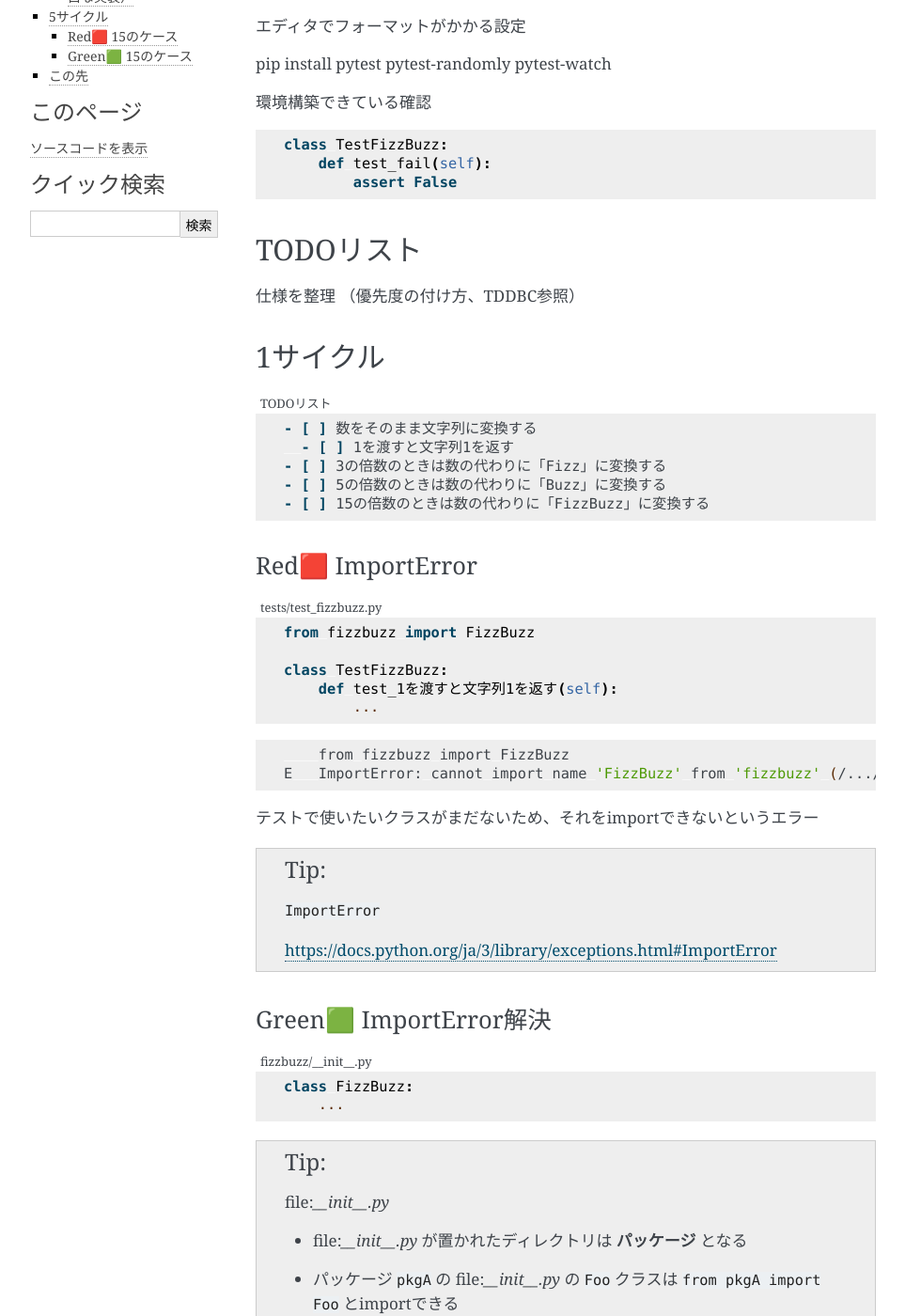
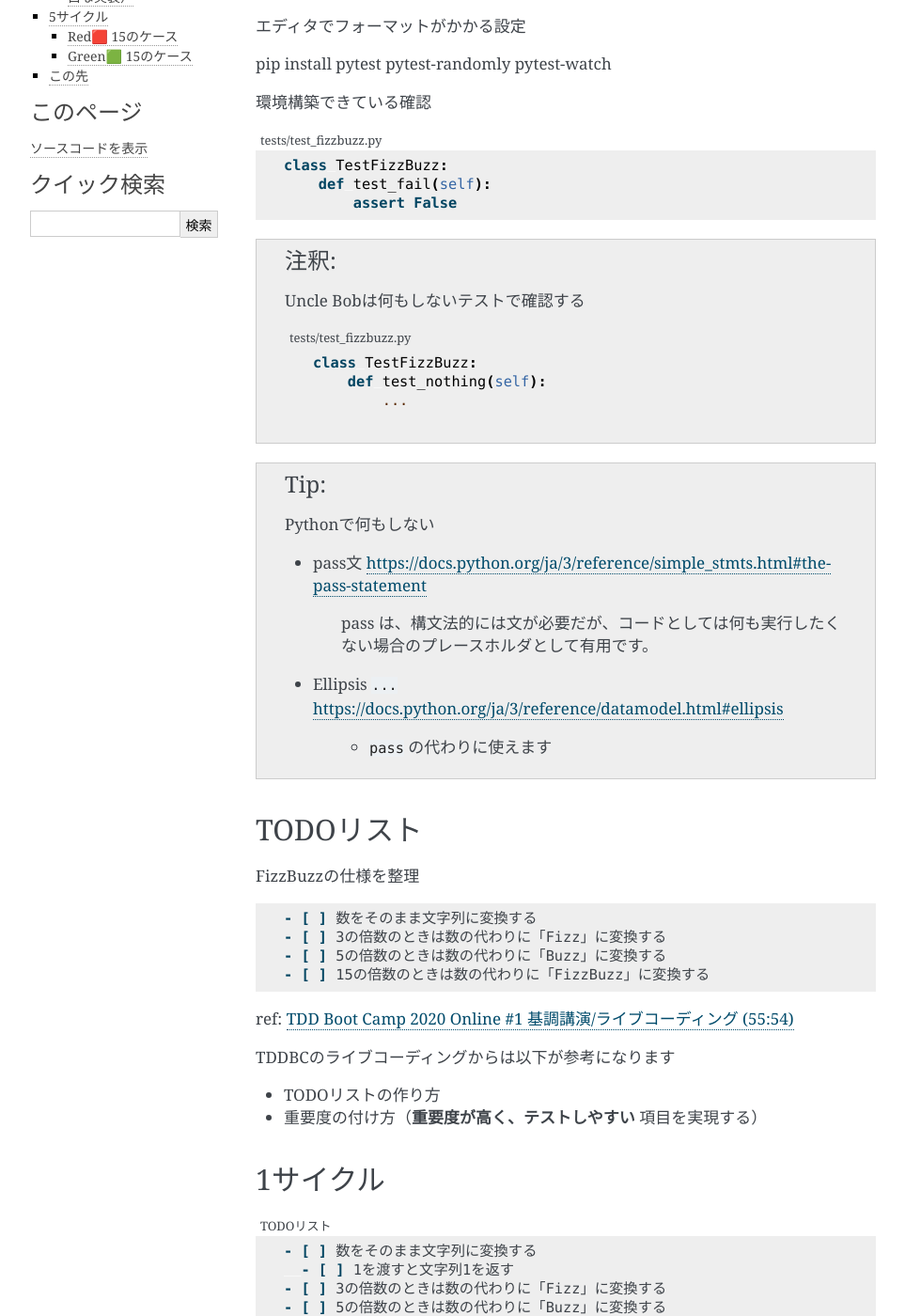
Before and after one commit to ftnext/small-technical-2023, a Sphinx documentation site: the page built from source/chapter-tdd.rst, in a window 1280 px wide and 1400 px high, scrolled down 717 px. Shown: the whole window at 94% size, without its empty margins (148-1111 px from the left). Built offline with Sphinx 7.4.7, drawn with Linux system fonts in a browser that asks for light colours.

Commit message:
[feat] Refine environment setup

```diff
--- a/source/tdd/environment.rst.txt
+++ b/source/tdd/environment.rst.txt
@@ -10,13 +10,46 @@ pip install pytest pytest-randomly pytest-watch
 環境構築できている確認
 
 .. code-block:: python
+    :caption: tests/test_fizzbuzz.py
 
     class TestFizzBuzz:
         def test_fail(self):
             assert False
 
+.. note:: Uncle Bobは何もしないテストで確認する
+
+    .. code-block:: python
+        :caption: tests/test_fizzbuzz.py
+
+        class TestFizzBuzz:
+            def test_nothing(self):
+                ...
+
+.. tip:: Pythonで何もしない
+
+    - pass文 https://docs.python.org/ja/3/reference/simple_stmts.html#the-pass-statement
+
+        pass は、構文法的には文が必要だが、コードとしては何も実行したくない場合のプレースホルダとして有用です。
+
+    - Ellipsis ``...`` https://docs.python.org/ja/3/reference/datamodel.html#ellipsis
+
+        - ``pass`` の代わりに使えます
+
 TODOリスト
 ==============================
 
-仕様を整理
-（優先度の付け方、TDDBC参照）
+FizzBuzzの仕様を整理
+
+.. code-block:: markdown
+
+    - [ ] 数をそのまま文字列に変換する
+    - [ ] 3の倍数のときは数の代わりに「Fizz」に変換する
+    - [ ] 5の倍数のときは数の代わりに「Buzz」に変換する
+    - [ ] 15の倍数のときは数の代わりに「FizzBuzz」に変換する
+
+ref: `TDD Boot Camp 2020 Online #1 基調講演/ライブコーディング (55:54) <https://www.youtube.com/live/Q-FJ3XmFlT8?si=2f1Yn64ihWb1IyTE&t=3354>`__
+
+TDDBCのライブコーディングからは以下が参考になります
+
+- TODOリストの作り方
+- 重要度の付け方（**重要度が高く、テストしやすい** 項目を実現する）
```
